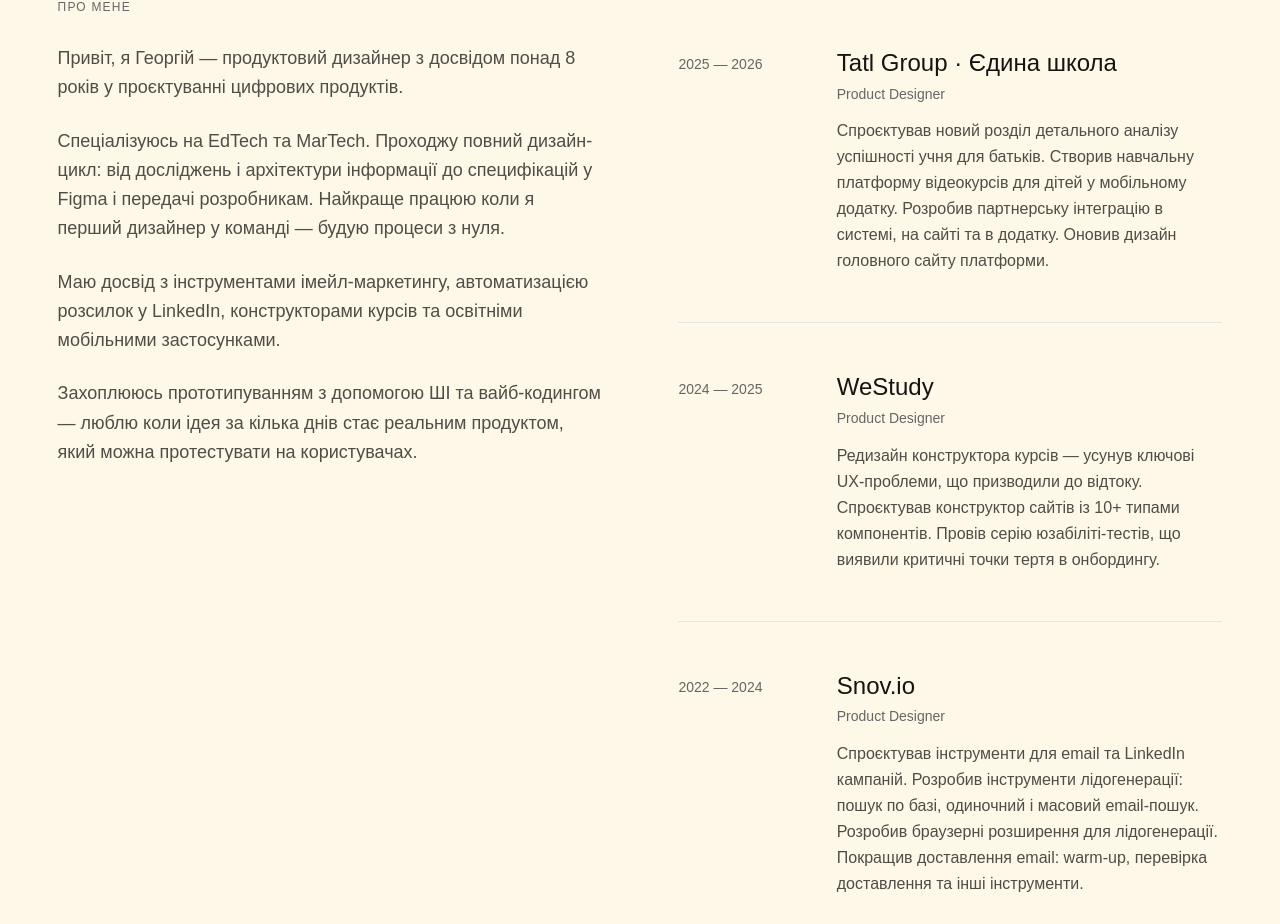
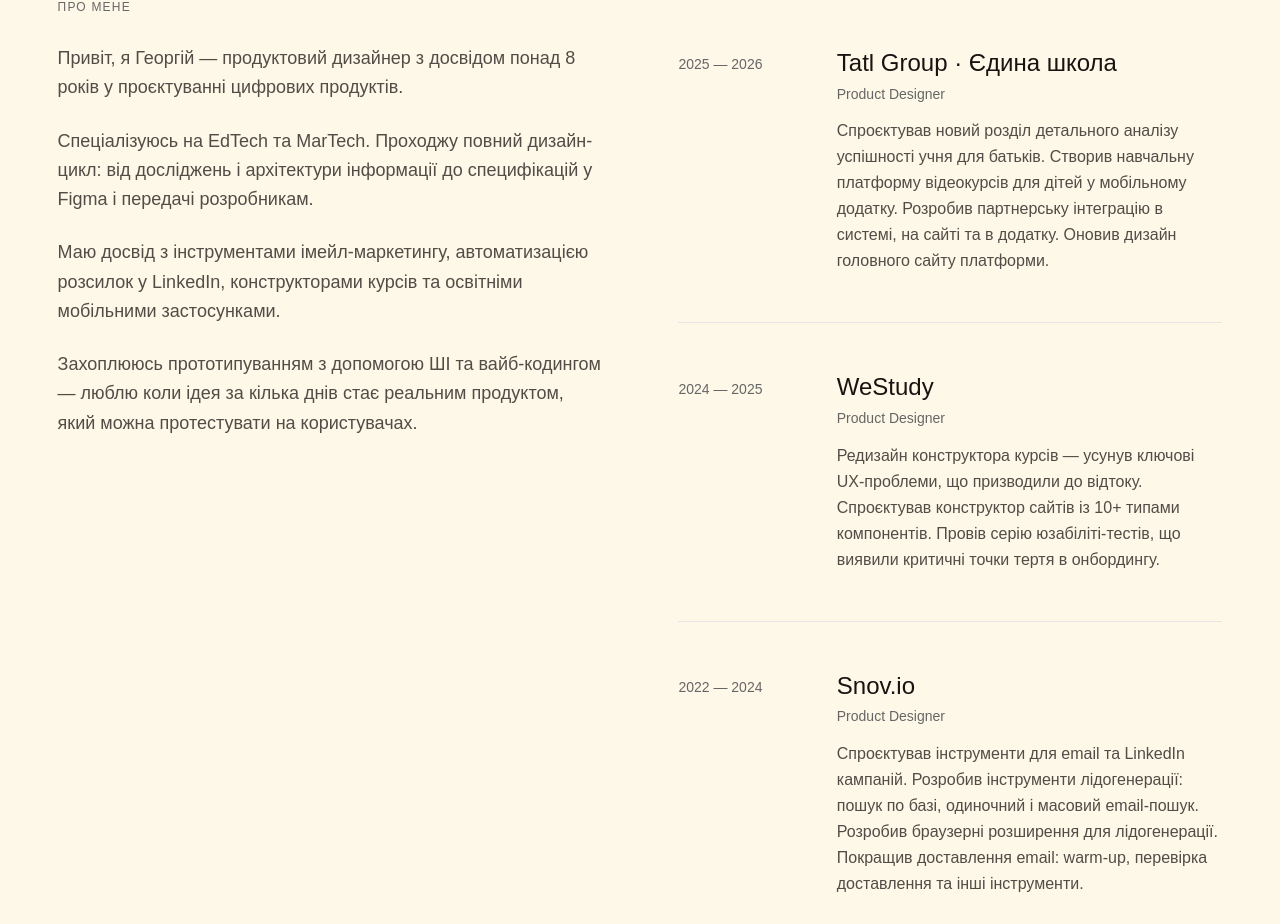
Before and after one commit to telpisgeo/portfolio, a Next.js app: page /uk in a window 1280 px wide. Shown: the part 7458-8382 px from the top of the page. Built offline with nearby package versions, Linux system fonts and the light colour scheme; a web font is replaced by a local one.

Commit message:
Remove 'first designer' sentence from about

```diff
--- a/src/app/[locale]/page.tsx
+++ b/src/app/[locale]/page.tsx
@@ -190,7 +190,7 @@ export default async function LocalePage({
                 {locale === "uk" ? (
                   <>
                     <p>Привіт, я Георгій — продуктовий дизайнер з досвідом понад 8 років у проєктуванні цифрових продуктів.</p>
-                    <p>Спеціалізуюсь на EdTech та MarTech. Проходжу повний дизайн-цикл: від досліджень і архітектури інформації до специфікацій у Figma і передачі розробникам. Найкраще працюю коли я перший дизайнер у команді — будую процеси з нуля.</p>
+                    <p>Спеціалізуюсь на EdTech та MarTech. Проходжу повний дизайн-цикл: від досліджень і архітектури інформації до специфікацій у Figma і передачі розробникам.</p>
                     <p>Маю досвід з інструментами імейл-маркетингу, автоматизацією розсилок у LinkedIn, конструкторами курсів та освітніми мобільними застосунками.</p>
                     <p>Захоплююсь прототипуванням з допомогою ШІ та вайб-кодингом — люблю коли ідея за кілька днів стає реальним продуктом, який можна протестувати на користувачах.</p>
                   </>
```
